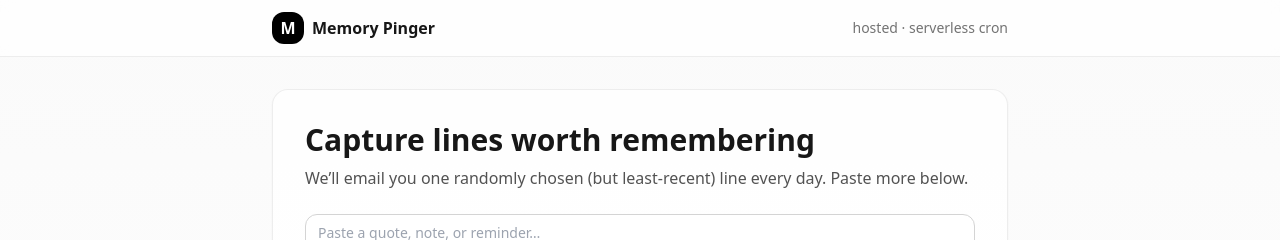
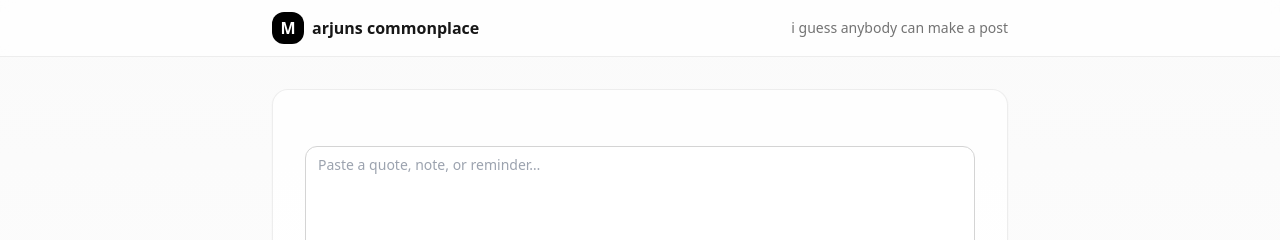
Before and after one commit to arjnpandey/everydaypinger, a Next.js app: page / in a window 1280 px wide. Shown: the top 240 px of the page. Built offline with nearby package versions, Linux system fonts and the light colour scheme; no server answers; the database is empty.

Commit message:
ui changes

```diff
--- a/src/app/layout.tsx
+++ b/src/app/layout.tsx
@@ -11,9 +11,9 @@
           <div className="container-max flex items-center justify-between py-3">
             <div className="flex items-center gap-2">
               <div className="h-8 w-8 rounded-xl bg-black text-white grid place-items-center font-semibold">M</div>
-              <span className="font-semibold">Memory Pinger</span>
+              <span className="font-semibold">arjuns commonplace</span>
             </div>
-            <nav className="text-sm text-neutral-500">hosted · serverless cron</nav>
+            <nav className="text-sm text-neutral-500">i guess anybody can make a post</nav>
           </div>
         </header>
         <main className="container-max py-8">{children}</main>
--- a/src/app/page.tsx
+++ b/src/app/page.tsx
@@ -45,8 +45,7 @@
   return (
     <div className="space-y-8">
       <section className="card p-6 md:p-8">
-        <h1 className="text-2xl md:text-3xl font-semibold">Capture lines worth remembering</h1>
-        <p className="mt-2 text-neutral-600 dark:text-neutral-300">We’ll email you one randomly chosen (but least-recent) line every day. Paste more below.</p>
+        {/* <p className="mt-2 text-neutral-600 dark:text-neutral-300">We’ll email you one randomly chosen (but least-recent) line every day. Paste more below.</p> */}
 
         <div className="mt-6 grid gap-3">
           <textarea className="textarea" placeholder="Paste a quote, note, or reminder…" value={text} onChange={e=>setText(e.target.value)} />
```
